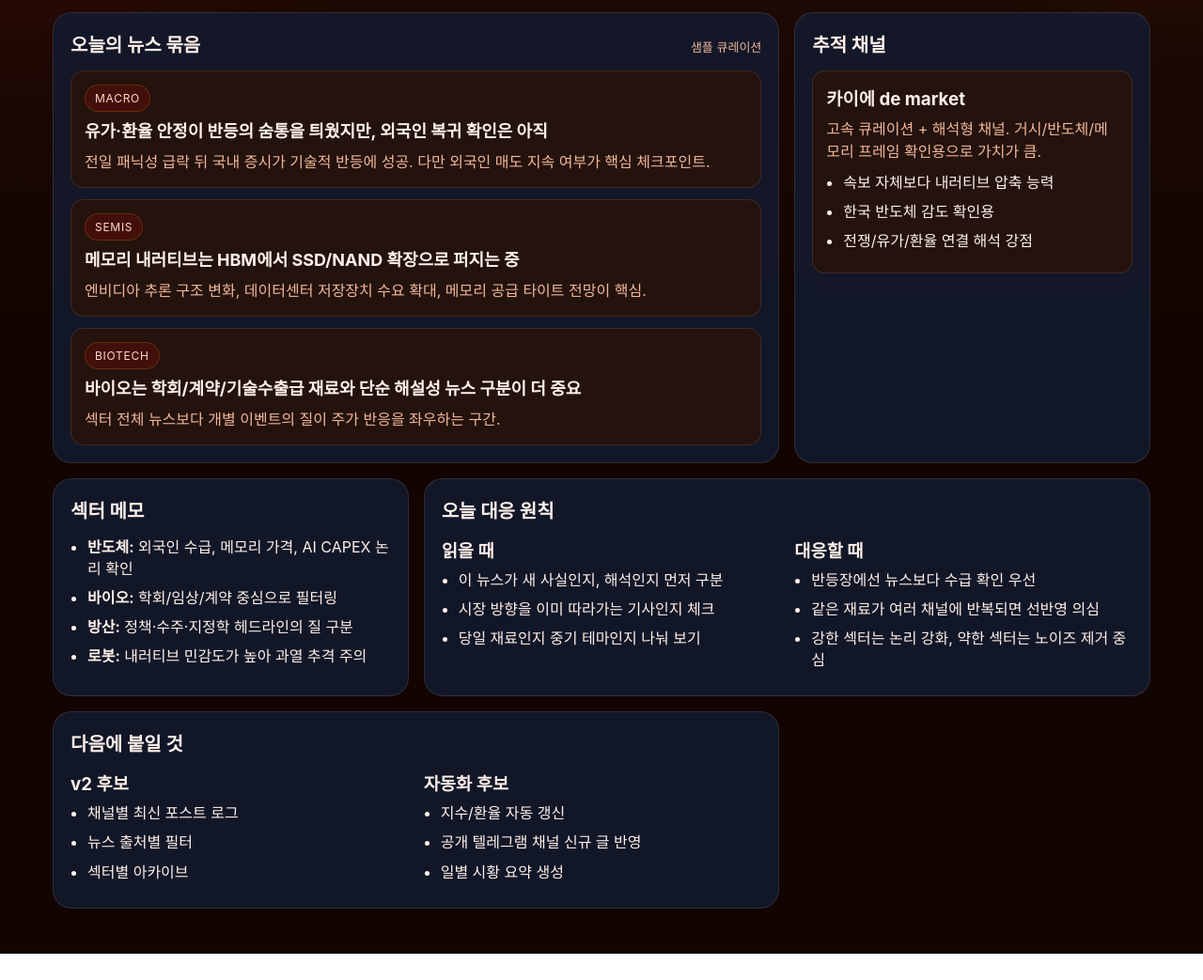
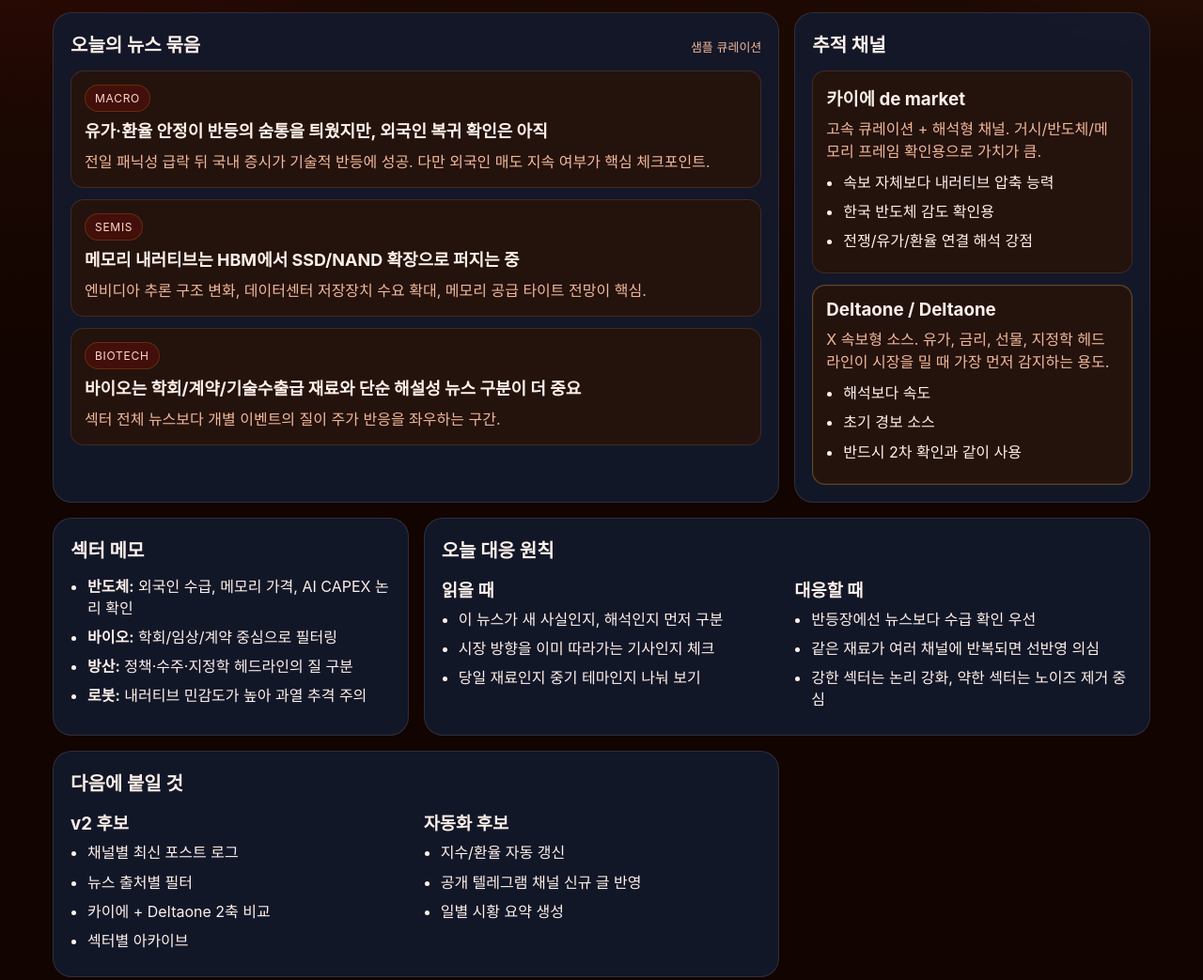
Before and after one commit to pangyowang/candle-news, a plain HTML site: page index.html in a window 1280 px wide. Shown: the part 449-1492 px from the top of the page at 94% size. Before the commit the page ends 1464 px from the top, so only its background shows below. Drawn offline with Linux system fonts and the light colour scheme.

Commit message:
Update Pages with Deltaone card

```diff
--- a/index.html
+++ b/index.html
@@ -91,6 +91,7 @@
           <div class="card-head">
             <h2>추적 채널</h2>
           </div>
+          <div class="channel-stack">
             <div class="channel-box">
               <h3>카이에 de market</h3>
               <p>고속 큐레이션 + 해석형 채널. 거시/반도체/메모리 프레임 확인용으로 가치가 큼.</p>
@@ -99,6 +100,16 @@
                 <li>한국 반도체 감도 확인용</li>
                 <li>전쟁/유가/환율 연결 해석 강점</li>
               </ul>
+            </div>
+            <div class="channel-box deltaone">
+              <h3>DeItaone / Deltaone</h3>
+              <p>X 속보형 소스. 유가, 금리, 선물, 지정학 헤드라인이 시장을 밀 때 가장 먼저 감지하는 용도.</p>
+              <ul class="list compact">
+                <li>해석보다 속도</li>
+                <li>초기 경보 소스</li>
+                <li>반드시 2차 확인과 같이 사용</li>
+              </ul>
+            </div>
           </div>
         </section>
 
@@ -148,6 +159,7 @@
               <ul class="list compact">
                 <li>채널별 최신 포스트 로그</li>
                 <li>뉴스 출처별 필터</li>
+                <li>카이에 + DeItaone 2축 비교</li>
                 <li>섹터별 아카이브</li>
               </ul>
             </div>
--- a/styles.css
+++ b/styles.css
@@ -79,6 +79,14 @@ h1 { margin: 8px 0 10px; font-size: 34px; }
   border-radius: 14px;
   padding: 14px;
 }
+.channel-stack {
+  display: grid;
+  gap: 12px;
+}
+.deltaone {
+  border-color: rgba(255, 209, 102, 0.28);
+  box-shadow: inset 0 0 0 1px rgba(255, 209, 102, 0.06);
+}
 .label { color: var(--muted); font-size: 13px; margin-bottom: 6px; }
 .value { font-size: 24px; font-weight: 700; }
 .up { color: var(--green); }
```
Lines whose indentation alone changed are shown as unchanged.
